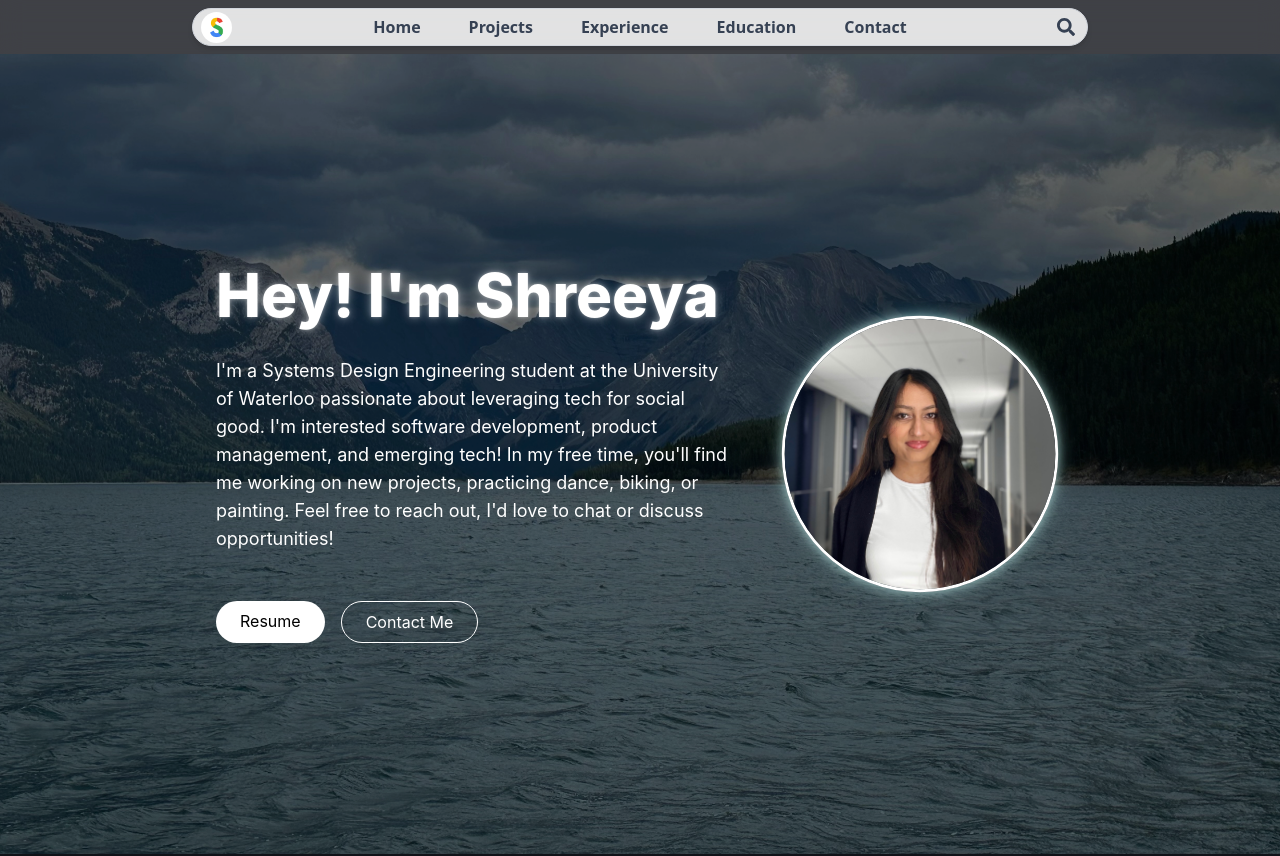
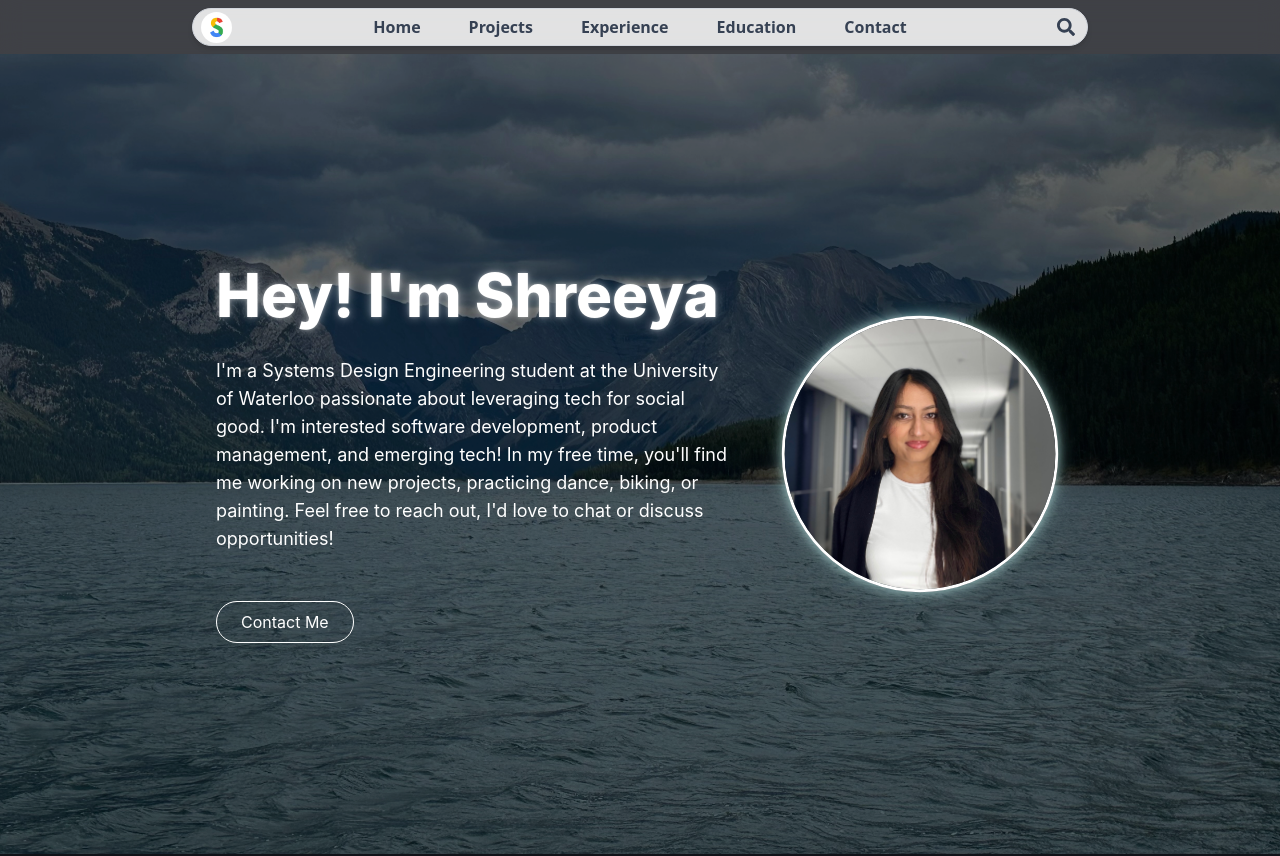
Before and after one commit to shreeyadc/shreeyadc.github.io, a Next.js app: page / in a window 1280 px wide. Shown: the top 856 px of the page. Built offline with nearby package versions, Linux system fonts and the light colour scheme.

Commit message:
Update homepage.tsx

```diff
--- a/components/homepage.tsx
+++ b/components/homepage.tsx
@@ -28,14 +28,6 @@ const Homepage = () => {
 
           <div className="flex gap-4 mt-6">
             <a
-              href="/pdf/Shreeya-Champaneri-Resume.pdf"
-              target="_blank"
-              rel="noopener noreferrer"
-              className="bg-white text-black px-6 py-2 rounded-full hover:bg-gray-300 hover:scale-108 transition-transform duration-300"
-            >
-              Resume
-            </a>
-            <a
               href="#contact"
               className="border border-white px-6 py-2 rounded-full hover:bg-neutral-900 hover:scale-108 transition-transform duration-300"
             >
```
